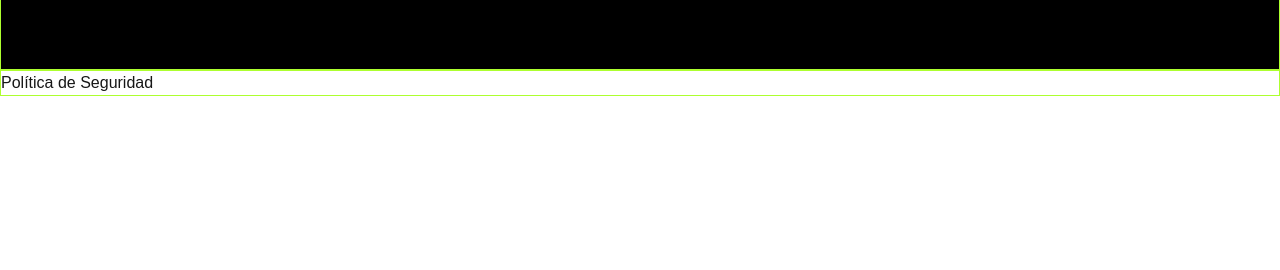
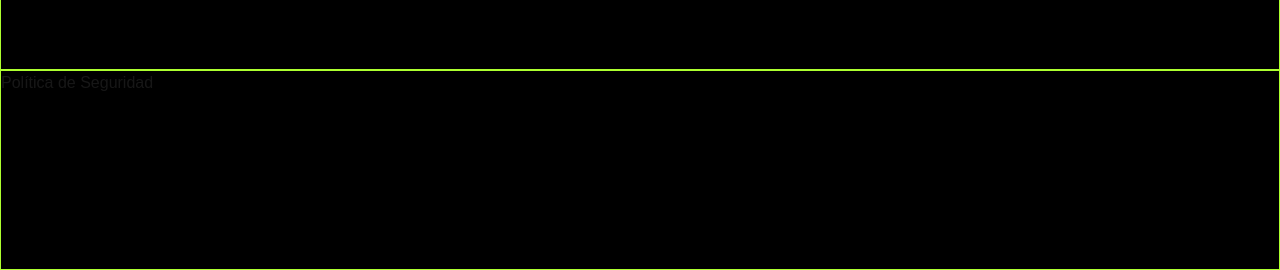
Before and after one commit to ingeaudit-coder/ingeaudit-website, a Next.js app: page / in a window 1280 px wide. Shown: the part 1030-1300 px from the top of the page. Before the commit the page ends 1126 px from the top, so only its background shows below. Built offline with nearby package versions, Linux system fonts and the light colour scheme.

Commit message:
Agregar estilos CSS para el contenedor del pie de página

```diff
--- a/src/components/sections/Footer/Footer.module.css
+++ b/src/components/sections/Footer/Footer.module.css
@@ -1,3 +1,6 @@
 .footerContainer{
+    background-color: black;
+    height: 200px;
+    width: 100%;
     border: 1px solid greenyellow;
 }
```
